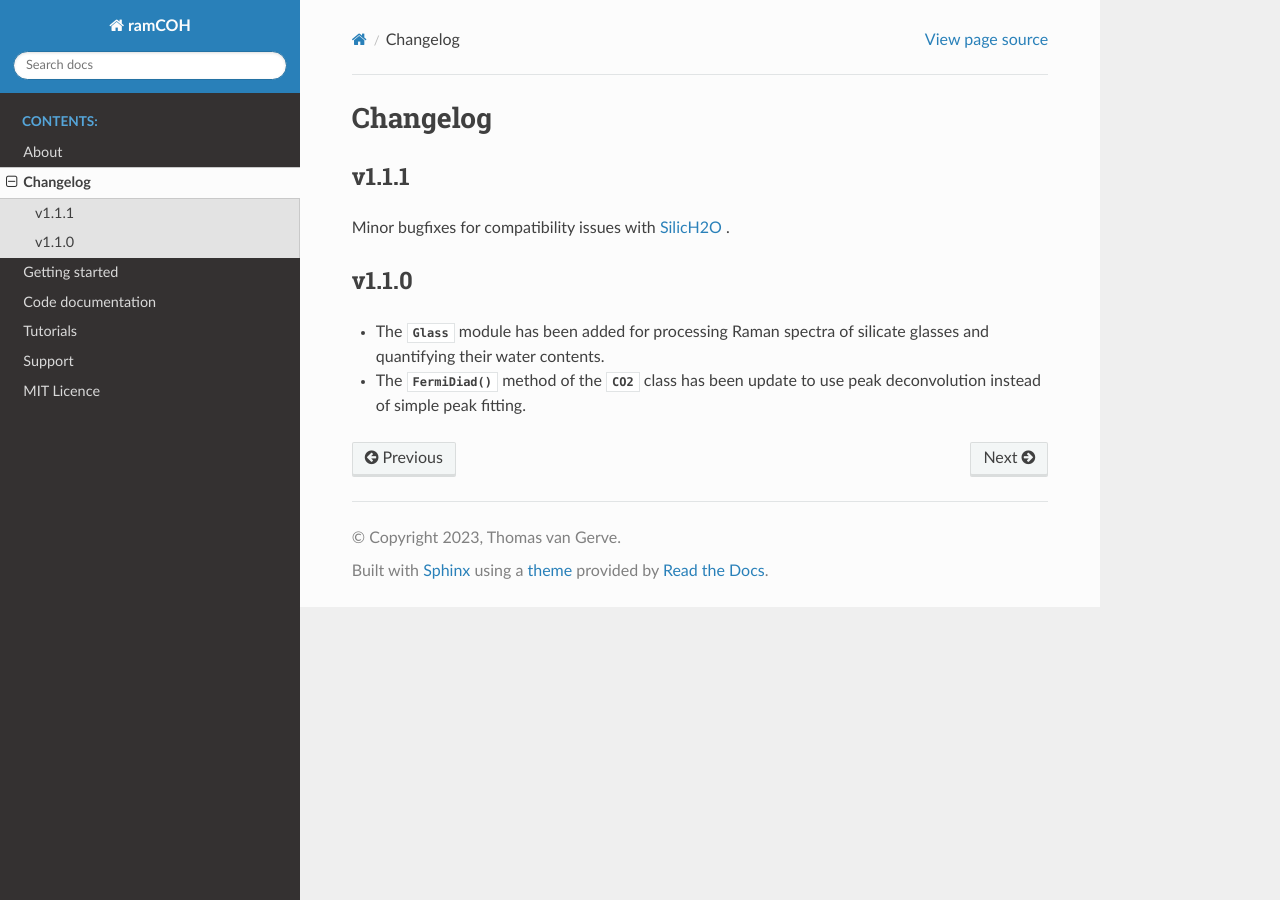
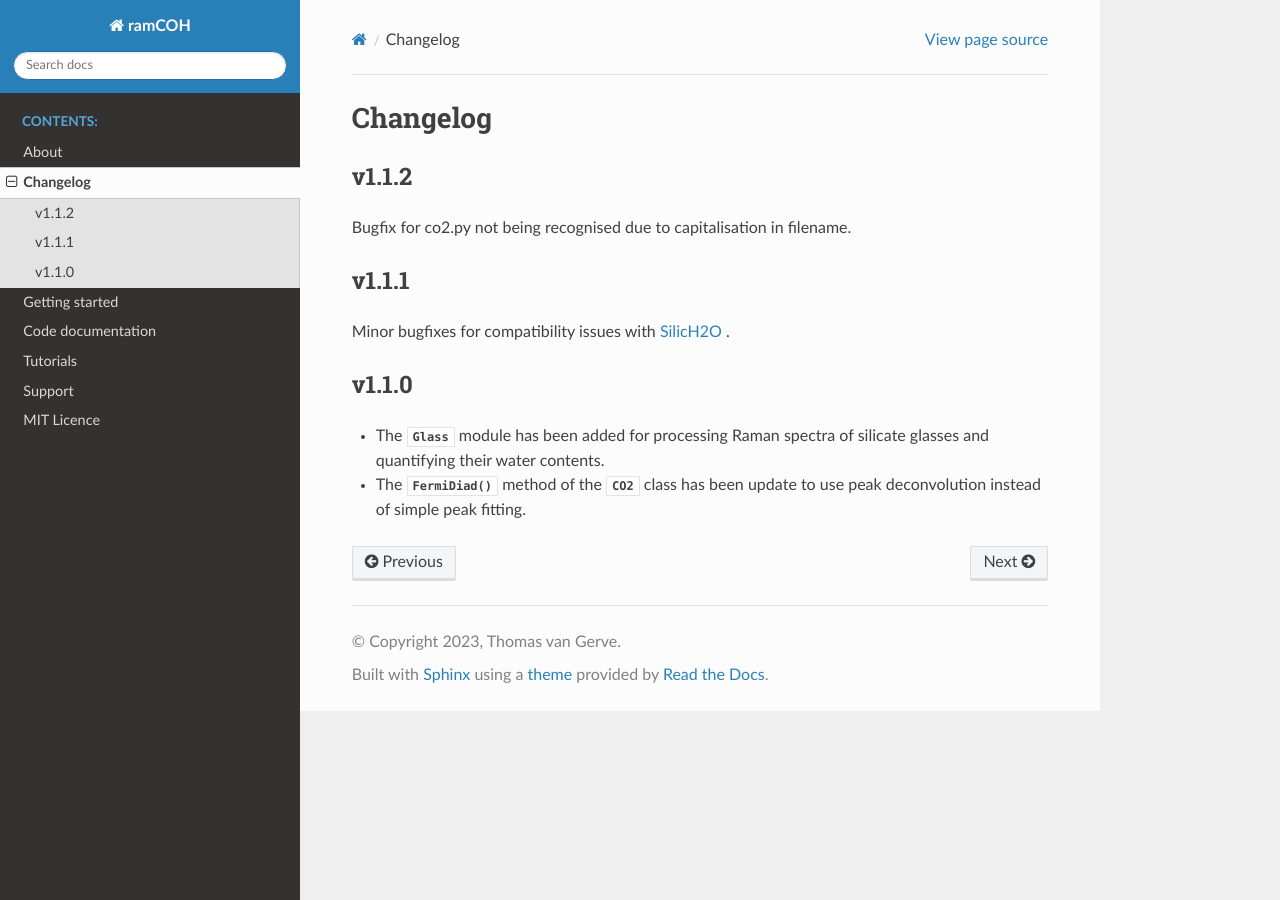
Before and after one commit to TDGerve/ramCOH, a Sphinx documentation site: the page built from docs/source/changelog.rst, in a window 1280 px wide. Built offline with Sphinx 7.4.7 and the Read the Docs theme 2.0.0, drawn with Linux system fonts in a browser that asks for light colours.

Commit message:
updated docs

```diff
--- a/docs/source/changelog.rst
+++ b/docs/source/changelog.rst
@@ -3,6 +3,10 @@
 =========
 Changelog
 =========
+
+v1.1.2
+------
+Bugfix for co2.py not being recognised due to capitalisation in filename.
 
 v1.1.1
 ------
```
